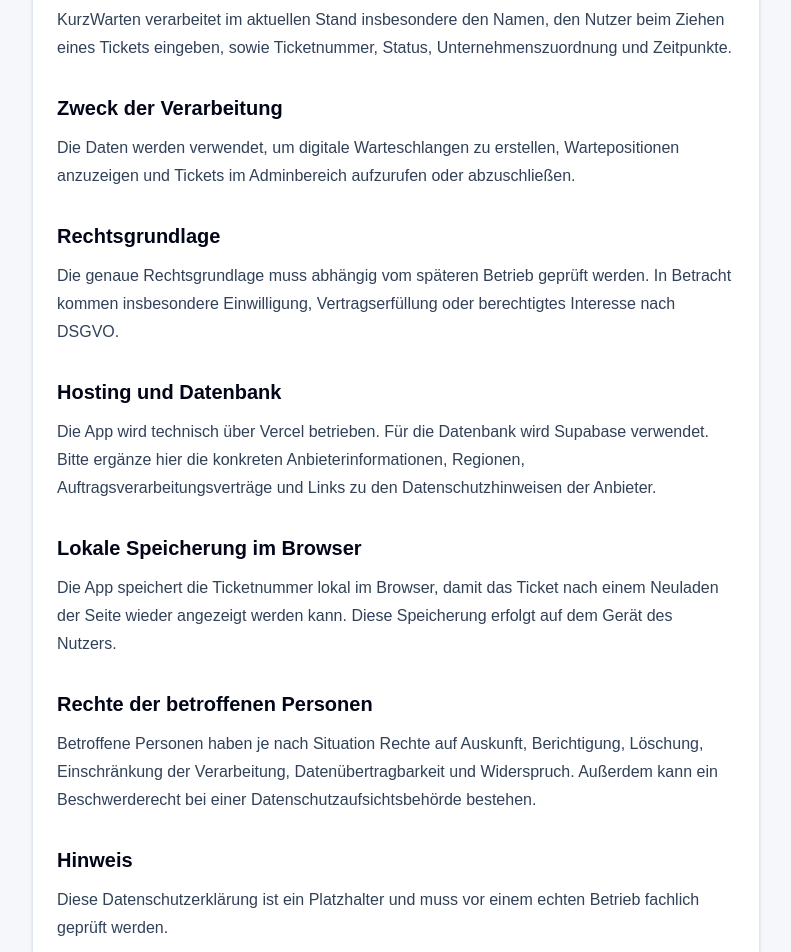
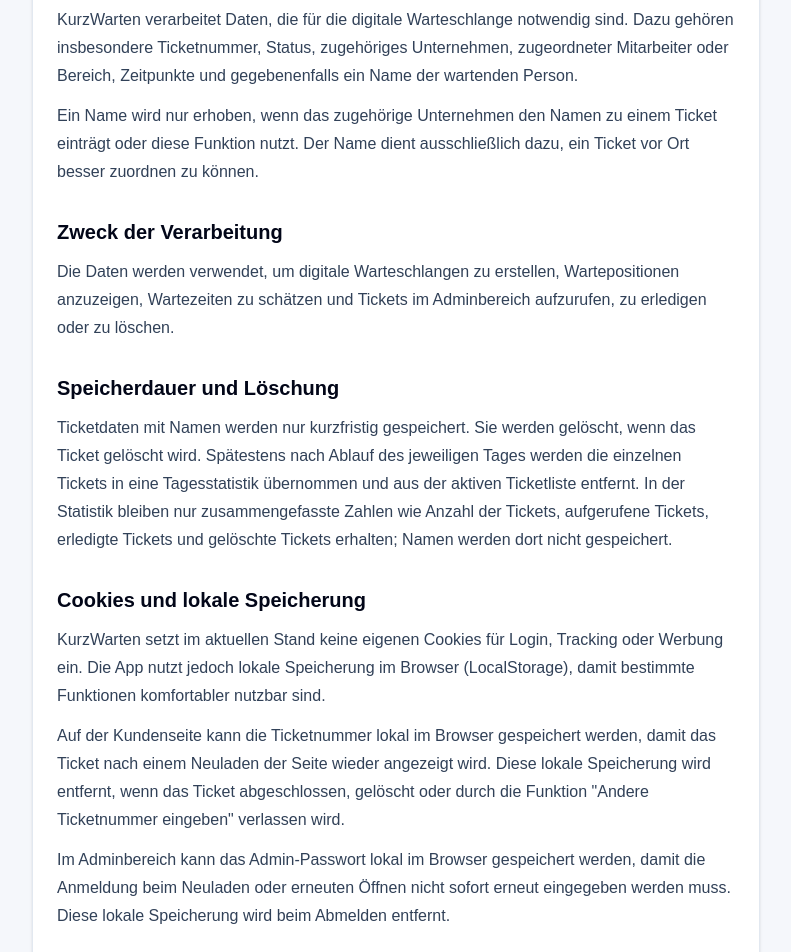
Before and after one commit to lolnetde/kurzwarten, a Next.js app: page /datenschutz in a window 1280 px wide. Shown: the part 580-1532 px from the top of the page, without its empty margins (244-1035 px from the left). Built offline with nearby package versions, Linux system fonts and the light colour scheme.

Commit message:
Update privacy policy for ticket data

```diff
--- a/app/datenschutz/page.tsx
+++ b/app/datenschutz/page.tsx
@@ -3,13 +3,12 @@ export default function DatenschutzPage() {
     <main className="bg-[#f5f7fb] text-slate-950">
       <section className="mx-auto max-w-3xl px-5 py-12">
         <div className="rounded-lg border border-slate-200 bg-white p-6 shadow-sm">
-          <p className="text-sm font-semibold text-blue-700">
-            Datenschutz
-          </p>
+          <p className="text-sm font-semibold text-blue-700">Datenschutz</p>
           <h1 className="mt-2 text-4xl font-bold">Datenschutzerklärung</h1>
           <p className="mt-4 rounded-lg bg-amber-50 p-4 font-semibold text-amber-900">
-            Platzhalter: Bitte vor Veröffentlichung prüfen und an deine echte
-            Datenverarbeitung anpassen.
+            Platzhalter: Diese Datenschutzerklärung muss vor einem echten
+            kommerziellen Betrieb rechtlich geprüft und mit den echten
+            Betreiberangaben ergänzt werden.
           </p>
 
           <div className="mt-8 space-y-8 leading-7 text-slate-700">
@@ -33,9 +32,17 @@ export default function DatenschutzPage() {
                 Welche Daten verarbeitet KurzWarten?
               </h2>
               <p className="mt-3">
-                KurzWarten verarbeitet im aktuellen Stand insbesondere den
-                Namen, den Nutzer beim Ziehen eines Tickets eingeben, sowie
-                Ticketnummer, Status, Unternehmenszuordnung und Zeitpunkte.
+                KurzWarten verarbeitet Daten, die für die digitale
+                Warteschlange notwendig sind. Dazu gehören insbesondere
+                Ticketnummer, Status, zugehöriges Unternehmen, zugeordneter
+                Mitarbeiter oder Bereich, Zeitpunkte und gegebenenfalls ein Name
+                der wartenden Person.
+              </p>
+              <p className="mt-3">
+                Ein Name wird nur erhoben, wenn das zugehörige Unternehmen den
+                Namen zu einem Ticket einträgt oder diese Funktion nutzt. Der
+                Name dient ausschließlich dazu, ein Ticket vor Ort besser
+                zuordnen zu können.
               </p>
             </section>
 
@@ -45,19 +52,50 @@ export default function DatenschutzPage() {
               </h2>
               <p className="mt-3">
                 Die Daten werden verwendet, um digitale Warteschlangen zu
-                erstellen, Wartepositionen anzuzeigen und Tickets im
-                Adminbereich aufzurufen oder abzuschließen.
+                erstellen, Wartepositionen anzuzeigen, Wartezeiten zu schätzen
+                und Tickets im Adminbereich aufzurufen, zu erledigen oder zu
+                löschen.
               </p>
             </section>
 
             <section>
               <h2 className="text-xl font-bold text-slate-950">
-                Rechtsgrundlage
+                Speicherdauer und Löschung
               </h2>
               <p className="mt-3">
-                Die genaue Rechtsgrundlage muss abhängig vom späteren Betrieb
-                geprüft werden. In Betracht kommen insbesondere Einwilligung,
-                Vertragserfüllung oder berechtigtes Interesse nach DSGVO.
+                Ticketdaten mit Namen werden nur kurzfristig gespeichert. Sie
+                werden gelöscht, wenn das Ticket gelöscht wird. Spätestens nach
+                Ablauf des jeweiligen Tages werden die einzelnen Tickets in eine
+                Tagesstatistik übernommen und aus der aktiven Ticketliste
+                entfernt. In der Statistik bleiben nur zusammengefasste Zahlen
+                wie Anzahl der Tickets, aufgerufene Tickets, erledigte Tickets
+                und gelöschte Tickets erhalten; Namen werden dort nicht
+                gespeichert.
+              </p>
+            </section>
+
+            <section>
+              <h2 className="text-xl font-bold text-slate-950">
+                Cookies und lokale Speicherung
+              </h2>
+              <p className="mt-3">
+                KurzWarten setzt im aktuellen Stand keine eigenen Cookies für
+                Login, Tracking oder Werbung ein. Die App nutzt jedoch lokale
+                Speicherung im Browser (LocalStorage), damit bestimmte
+                Funktionen komfortabler nutzbar sind.
+              </p>
+              <p className="mt-3">
+                Auf der Kundenseite kann die Ticketnummer lokal im Browser
+                gespeichert werden, damit das Ticket nach einem Neuladen der
+                Seite wieder angezeigt wird. Diese lokale Speicherung wird
+                entfernt, wenn das Ticket abgeschlossen, gelöscht oder durch die
+                Funktion &quot;Andere Ticketnummer eingeben&quot; verlassen wird.
+              </p>
+              <p className="mt-3">
+                Im Adminbereich kann das Admin-Passwort lokal im Browser
+                gespeichert werden, damit die Anmeldung beim Neuladen oder
+                erneuten Öffnen nicht sofort erneut eingegeben werden muss. Diese
+                lokale Speicherung wird beim Abmelden entfernt.
               </p>
             </section>
 
@@ -75,12 +113,13 @@ export default function DatenschutzPage() {
 
             <section>
               <h2 className="text-xl font-bold text-slate-950">
-                Lokale Speicherung im Browser
+                Rechtsgrundlage
               </h2>
               <p className="mt-3">
-                Die App speichert die Ticketnummer lokal im Browser, damit das
-                Ticket nach einem Neuladen der Seite wieder angezeigt werden
-                kann. Diese Speicherung erfolgt auf dem Gerät des Nutzers.
+                Die genaue Rechtsgrundlage hängt vom späteren Betrieb ab und
+                muss vor dem produktiven Einsatz geprüft werden. In Betracht
+                kommen insbesondere Einwilligung, Vertragserfüllung oder
+                berechtigtes Interesse nach DSGVO.
               </p>
             </section>
 
@@ -97,12 +136,10 @@ export default function DatenschutzPage() {
             </section>
 
             <section>
-              <h2 className="text-xl font-bold text-slate-950">
-                Hinweis
-              </h2>
+              <h2 className="text-xl font-bold text-slate-950">Hinweis</h2>
               <p className="mt-3">
-                Diese Datenschutzerklärung ist ein Platzhalter und muss vor
-                einem echten Betrieb fachlich geprüft werden.
+                Diese Datenschutzerklärung ist ein Entwurf und ersetzt keine
+                rechtliche Prüfung.
               </p>
             </section>
           </div>
```
